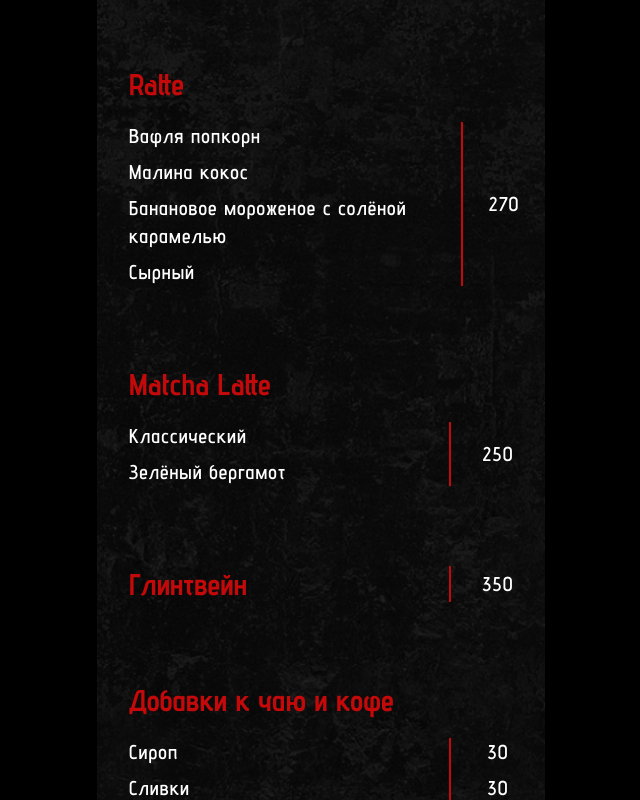
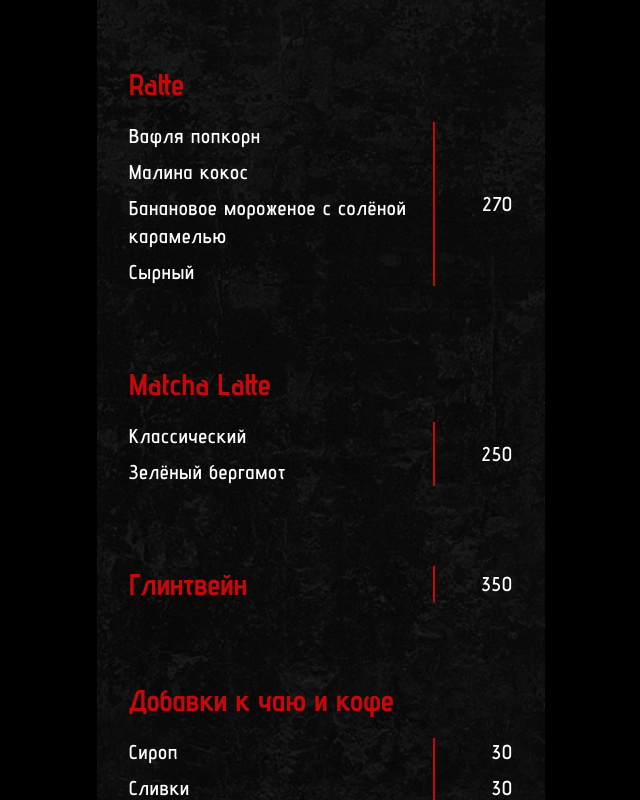
Before and after one commit to NiceArti/UmbrellaMenu, a Next.js app: page / in a window 1280 px wide. Shown: the part 1640-2440 px from the top of the page, without its empty margins (319-959 px from the left). Built offline with nearby package versions, Linux system fonts and the light colour scheme.

Commit message:
feat: improve scroll to view

```diff
--- a/app/globals.css
+++ b/app/globals.css
@@ -79,4 +79,20 @@
       text-shadow: -3px 0 #860000;
     }
 
+    .blink {
+      animation: blink-animation 1.5s;
+      animation-fill-mode: both;
+    }
+
+    @keyframes blink-animation {
+      0% { background: none; }
+      50% { background: lightgray; }
+      100% { background: none; }
+    }
+    @-webkit-keyframes blink-animation {
+      0% { background: none; }
+      50% { background: lightgray; }
+      100% { background: none; }
+    }
+
 }
--- a/screens/home/view.tsx
+++ b/screens/home/view.tsx
@@ -13,7 +13,7 @@ export function HomePage() {
             <Header />
             <Hookah />
 
-            <div className='flex flex-col gap-20 w-full pl-8'>
+            <div className='flex flex-col gap-20 w-full px-8'>
                 {[
                     coffee,
                     ratte,
--- a/shared/utils/scroll-to-id.ts
+++ b/shared/utils/scroll-to-id.ts
@@ -7,6 +7,8 @@ export function scrollToId(id?: string) {
     const el = document.getElementById(id);
 
     if (el) {
-        el.scrollIntoView({behavior: 'smooth'});
+        el.classList.remove("blink");
+        el.scrollIntoView({behavior: 'smooth', block: "center"});
+        el.classList.add("blink");
     }
 }
--- a/widgets/menu-positions/view.tsx
+++ b/widgets/menu-positions/view.tsx
@@ -11,7 +11,7 @@ export function MenuPositions({title, names, prices, tag}:{title?: string, names
                     <div className="inline-flex justify-between">
                         {names && names.length ?
                             <Position
-                                className="grow"
+                                className="grow max-w-[304px]"
                                 names={names}
                             />
                             :
@@ -20,7 +20,7 @@ export function MenuPositions({title, names, prices, tag}:{title?: string, names
 
                         {prices && prices.length ?
                             <Position
-                                className="border-l-2 border-primary w-24 justify-center items-center"
+                                className="border-l-2 border-primary max-w-20 w-20 justify-center items-end"
                                 names={prices}
                             />
                             :
@@ -34,7 +34,7 @@ export function MenuPositions({title, names, prices, tag}:{title?: string, names
 
                 {prices && prices.length ?
                     <Position
-                        className="border-l-2 border-primary w-24 justify-center items-center"
+                        className="border-l-2 border-primary w-20 justify-center items-end max-w-[304px]"
                         names={[prices[0]]}
                     />
                     :
```
